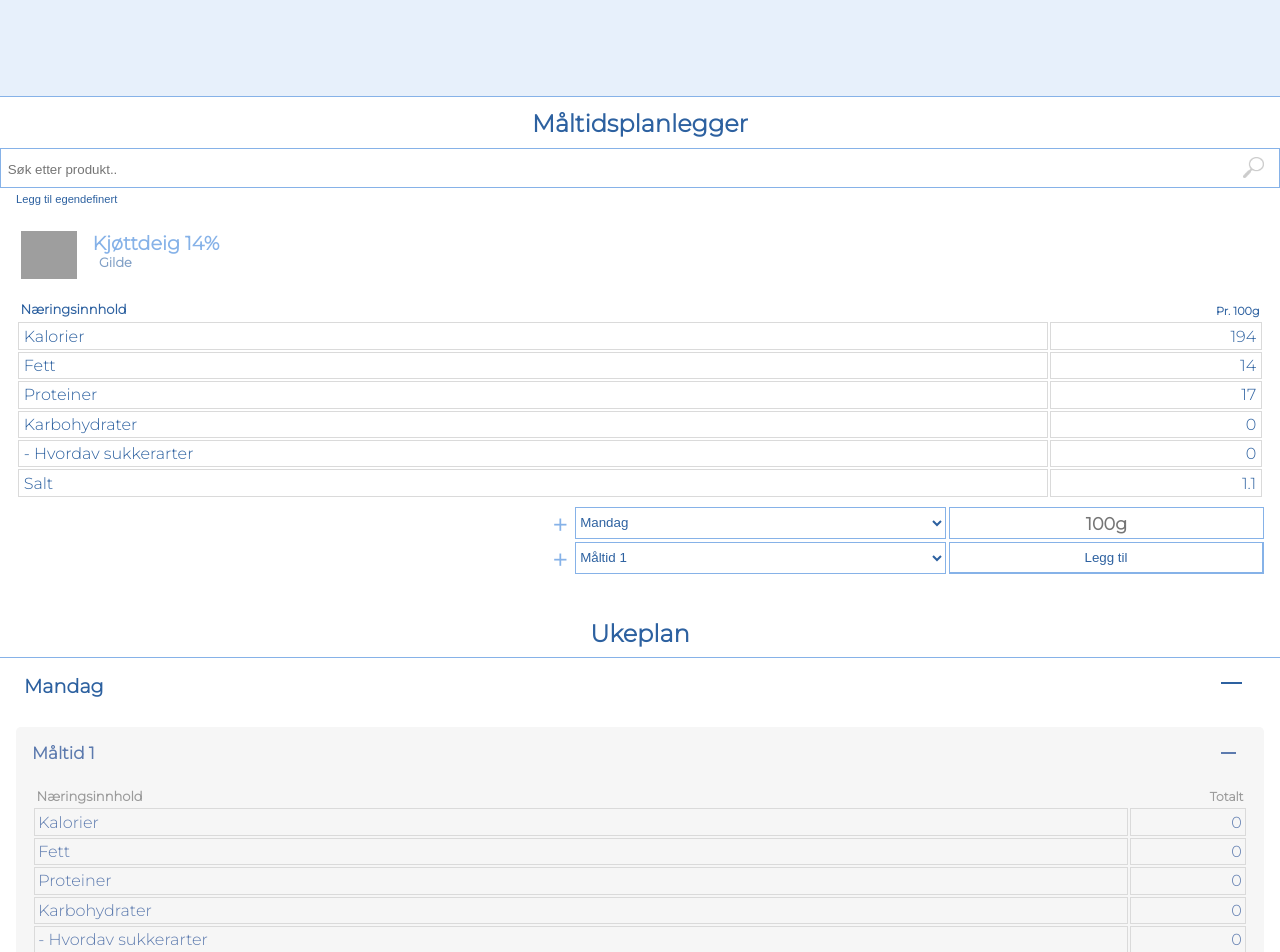
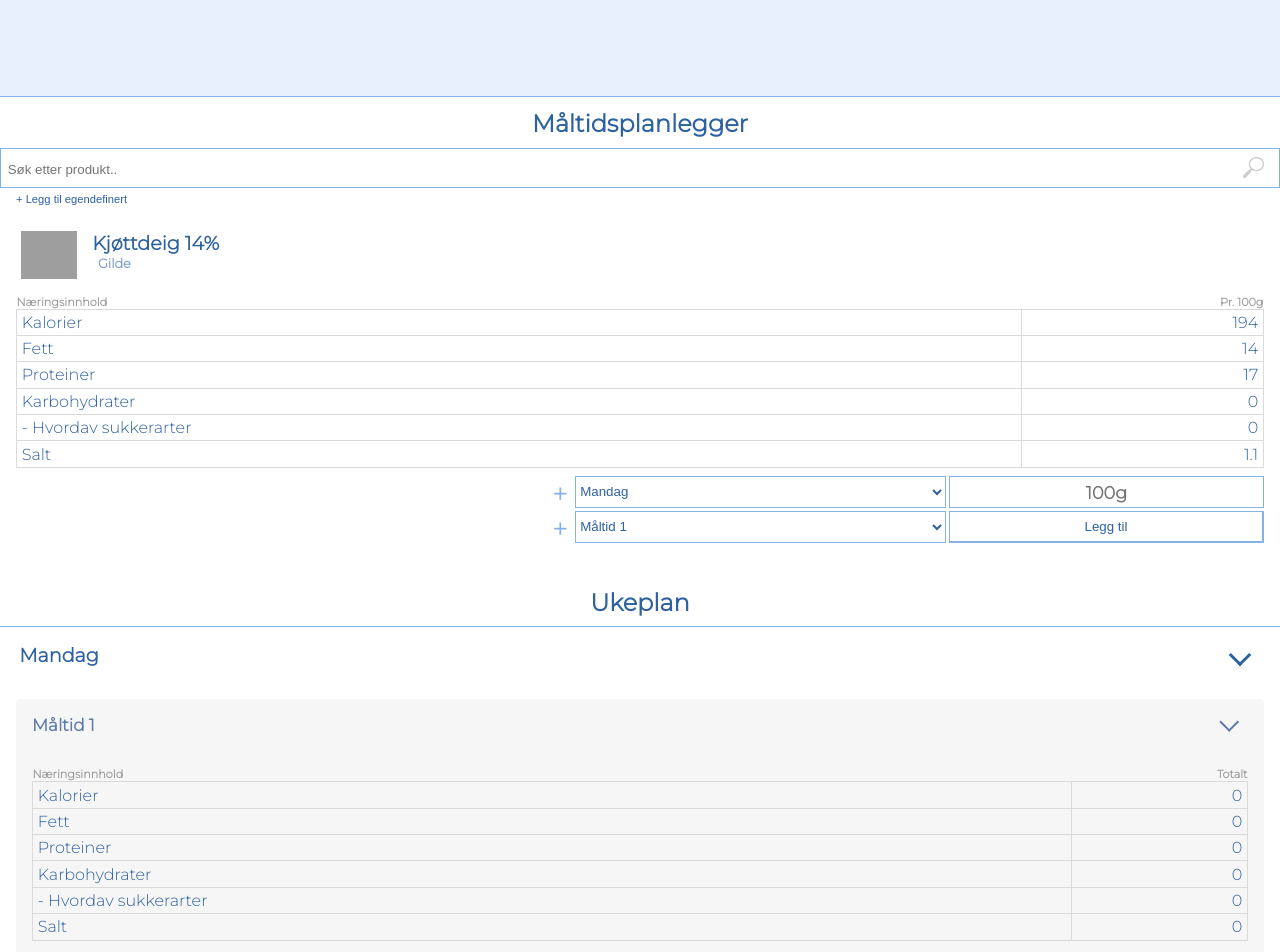
Before and after one commit to weskeiser/mealplanner, a React (Create React App) app in the folder client/: page / in a window 1280 px wide. Shown: the top 952 px of the page. Built offline with nearby package versions, Linux system fonts and the light colour scheme; grey boxes are pictures that could not be loaded.

Commit message:
progress backup

```diff
--- a/client/src/App.tsx
+++ b/client/src/App.tsx
@@ -9,7 +9,6 @@ import AddToMealplan from './components/AddToMealplan/AddToMealplan';
 import NutritionList from './components/NutritionList/NutritionList';
 
 import hideSearchResults from './components/utils/hideSearchResults';
-import NutritionTitleBar from './components/NutritionTitleBar/NutritionTitleBar';
 import AddCustomProduct from './components/AddCustomProduct/AddCustomProduct';
 import SelectedProductTitle from './components/SelectedProductTitle/SelectedProductTitle';
 import Mealplanner from './components/Mealplanner/Mealplan';
@@ -138,13 +137,12 @@ function App() {
         />
       </section>
       <AddCustomProduct />
-      {/* <hr className="selected-product__divider--upper dividers" /> */}
       <section className={selectedProductClass}>
         <SelectedProductTitle selectedProduct={selectedProduct} />
-        <NutritionTitleBar selectedProduct={selectedProduct} />
         <NutritionList
-          className={selectedProductClass + '__nutrition-list'}
+          className={selectedProductClass}
           selectedProduct={selectedProduct}
+          totalServing={'Pr. ' + selectedProduct.properties.serving + 'g'}
         />
         <AddToMealplan
           selectedProduct={selectedProduct}
--- a/client/src/components/AddCustomProduct/AddCustomProduct.tsx
+++ b/client/src/components/AddCustomProduct/AddCustomProduct.tsx
@@ -85,12 +85,12 @@ const AddCustomProduct: FC<IAddCustomProduct> = ({}) => {
   // ));
 
   return (
-    <div className="custom-product">
+    <section className="custom-product">
       <button
         className="custom-product__initializer"
         onClick={toggleVisibility}
       >
-        Legg til egendefinert
+        + Legg til egendefinert
       </button>
       {visible && (
         <form className="custom-product__form">
@@ -113,8 +113,13 @@ const AddCustomProduct: FC<IAddCustomProduct> = ({}) => {
                 key={'custom' + key}
                 children={
                   <>
-                    <p>{key}</p>
-                    <input type="text" name={key} placeholder="" />
+                    <label htmlFor={'addCustom' + key}>{key}</label>
+                    <input
+                      id={'addCustom' + key}
+                      type="text"
+                      name={key}
+                      placeholder=""
+                    />
                   </>
                 }
               />
@@ -125,7 +130,7 @@ const AddCustomProduct: FC<IAddCustomProduct> = ({}) => {
           </button>
         </form>
       )}
-    </div>
+    </section>
   );
 };
 
--- a/client/src/components/Mealplanner/MealplanDay/MealplanDay.tsx
+++ b/client/src/components/Mealplanner/MealplanDay/MealplanDay.tsx
@@ -29,17 +29,17 @@ const MealplanDay: FC<IMealplanDay> = ({
     />
   ));
 
-  const arrowOrLine = visible
-    ? 'mealPlan__day__arrow__inner mealPlan__day__arrow__inner__make-line'
-    : 'mealPlan__day__arrow__inner';
+  const openOrClosed = visible
+    ? 'mealPlan__day__title__toggle__inner mealPlan__day__title__toggle__inner__make-line'
+    : 'mealPlan__day__title__toggle__inner';
 
   return (
     <>
       <section className="mealPlan">
         <section className="mealPlan__day">
           <h2 className="mealPlan__day__title">{mealPlan.listName}</h2>
-          <div className="mealPlan__day__arrow__outter" onClick={openList}>
-            <div className={arrowOrLine}></div>
+          <div className="mealPlan__day__title__toggle" onClick={openList}>
+            <div className={openOrClosed}></div>
           </div>
         </section>
 
--- a/client/src/components/Mealplanner/MealplanDay/MealplanMeal/MealplanMeal.tsx
+++ b/client/src/components/Mealplanner/MealplanDay/MealplanMeal/MealplanMeal.tsx
@@ -21,7 +21,7 @@ const MealplanMeal: FC<IMealplanMeal> = ({
     setVisible(!visible);
   };
 
-  const arrowOrLine = visible
+  const openOrClosed = visible
     ? 'mealPlan__meals__meal__title__toggle__inner mealPlan__meals__meal__title__toggle__inner__make-line'
     : 'mealPlan__meals__meal__title__toggle__inner';
 
@@ -33,7 +33,7 @@ const MealplanMeal: FC<IMealplanMeal> = ({
           className="mealPlan__meals__meal__title__toggle"
           onClick={openList}
         >
-          <div className={arrowOrLine}></div>
+          <div className={openOrClosed}></div>
         </div>
       </div>
 
--- a/client/src/components/Mealplanner/MealplanDay/MealplanMeal/ProductsAndNutrition/ProductsAndNutrition.tsx
+++ b/client/src/components/Mealplanner/MealplanDay/MealplanMeal/ProductsAndNutrition/ProductsAndNutrition.tsx
@@ -86,23 +86,11 @@ const ProductsAndNutrition: FC<IProductsAndNutrition> = ({
           productsAndNutritionC={productsAndNutritionC}
         />
       </ul>
-      <div className={productsAndNutritionC + '__nutrition-list__heading'}>
-        <h3
-          className={productsAndNutritionC + '__nutrition-list__heading__title'}
-        >
-          Næringsinnhold
-        </h3>
-        <p
-          className={
-            productsAndNutritionC + '__nutrition-list__heading__serving'
-          }
-        >
-          Totalt
-        </p>
-      </div>
+
       <NutritionList
-        className={productsAndNutritionC + '__nutrition-list'}
+        className={productsAndNutritionC}
         selectedProduct={totalNutritionalValue}
+        totalServing={'Totalt'}
       />
     </>
   );
--- a/client/src/components/NutritionList/NutritionList.tsx
+++ b/client/src/components/NutritionList/NutritionList.tsx
@@ -5,26 +5,27 @@ import { ItotalNutritionalValue } from '../Mealplanner/MealplanDay/MealplanMeal/
 interface IListContent {
   className: string;
   selectedProduct: IProducts | ItotalNutritionalValue;
+  totalServing: string;
 }
 
 const NutritionList: FC<IListContent> = ({
   className,
   selectedProduct,
-  servingTitle,
+  totalServing,
 }) => {
   const { properties } = selectedProduct;
-  const { serving, calories, salt, macros } = properties;
+  const { calories, salt, macros } = properties;
   const { fat, protein, carbs } = macros;
   const { total, sugars } = carbs;
 
   return (
-    <table className={className}>
-      {/* <thead>
+    <table className={className + '__nutrition-list'}>
+      <thead>
         <tr>
           <th>Næringsinnhold</th>
-          <th>Get text from parent</th>
+          <th>{totalServing}</th>
         </tr>
-      </thead> */}
+      </thead>
 
       <tbody>
         <tr>
--- a/client/src/components/NutritionTitleBar/NutritionTitleBar.tsx
+++ /dev/null
@@ -1,23 +0,0 @@
-import { FC } from 'react';
-import { IProducts } from '../../Interfaces/Products';
-
-interface INutritionTitleBar {
-  selectedProduct: IProducts;
-}
-
-const NutritionTitleBar: FC<INutritionTitleBar> = ({ selectedProduct }) => {
-  return (
-    <>
-      <div className="selected-product__nutrition-list__heading">
-        <h3 className="selected-product__nutrition-list__heading__title">
-          Næringsinnhold
-        </h3>
-        <p className="selected-product__nutrition-list__heading__serving">
-          Pr. {selectedProduct.properties.serving}g
-        </p>
-      </div>
-    </>
-  );
-};
-
-export default NutritionTitleBar;
--- a/client/src/components/SelectedProductTitle/SelectedProductTitle.tsx
+++ b/client/src/components/SelectedProductTitle/SelectedProductTitle.tsx
@@ -16,7 +16,6 @@ const SelectedProductTitle: FC<ISelectedProductTitle> = ({
           src={selectedProduct.properties.logo}
           alt=""
         />
-        <div>
         <h2 className="selected-product__title__name">
           {selectedProduct.name}
         </h2>
@@ -24,7 +23,6 @@ const SelectedProductTitle: FC<ISelectedProductTitle> = ({
           {selectedProduct.properties.brand}
         </h3>
       </div>
-      </div>
     </>
   );
 };
--- a/client/src/styles/App.css
+++ b/client/src/styles/App.css
@@ -16,6 +16,8 @@ html {
 
 body {
   height: 100%;
+  -ms-touch-action: none;
+      touch-action: none;
 }
 
 #root {
@@ -204,7 +206,7 @@ main {
   border-bottom: 1px solid #86b2e8;
 }
 
-.custom-product__form__list__input > p {
+.custom-product__form__list__input > label {
   border-right: 1px solid #86b2e8;
   background-color: rgba(134, 178, 232, 0.2);
 }
@@ -257,50 +259,54 @@ main {
 
 .selected-product__title {
   margin-left: 0.3em;
-  display: -webkit-box;
-  display: -ms-flexbox;
-  display: flex;
+  display: -ms-grid;
+  display: grid;
+  -ms-grid-columns: 3.5em 1fr;
+      grid-template-columns: 3.5em 1fr;
+  -ms-grid-rows: 2fr 1fr;
+      grid-template-rows: 2fr 1fr;
 }
 
 .selected-product__title__logo {
   width: 3.5em;
   height: 3em;
-  margin-right: 0.5em;
+  -ms-grid-row: 1;
+  -ms-grid-row-span: 2;
+  grid-row: 1/3;
 }
 
 .selected-product__title__name {
-  margin-left: 0.4em;
+  margin-left: 0.8em;
   color: #2d61a0;
   font-size: 1.2em;
-  color: #86b2e8;
 }
 
 .selected-product__title__brand {
   color: rgba(45, 97, 160, 0.6);
-  margin-left: 1.1em;
+  margin-left: 1.65em;
+  margin-top: -0.5em;
   font-size: 0.8em;
 }
 
 .selected-product__nutrition-list {
+  color: #2d61a0;
   width: 100%;
-  color: #2d61a0;
+  border-collapse: collapse;
+  margin-top: 1em;
 }
 
-.selected-product__nutrition-list__heading {
-  color: #2d61a0;
+.selected-product__nutrition-list > thead {
   font-size: 0.7em;
-  display: -webkit-box;
-  display: -ms-flexbox;
-  display: flex;
-  margin: 0 0.4em;
-  margin-top: 2em;
-  margin-bottom: 0.2em;
+  color: #9b9b9b;
+  font-weight: bold;
 }
 
-.selected-product__nutrition-list__heading__serving {
-  margin-left: auto;
-  margin-top: 0.3em;
-  font-weight: bold;
+.selected-product__nutrition-list > thead > tr :nth-child(1) {
+  text-align: left;
+}
+
+.selected-product__nutrition-list > thead > tr :nth-child(2) {
+  text-align: right;
 }
 
 .selected-product__nutrition-list > tbody > tr > td {
@@ -437,43 +443,39 @@ main {
   display: -webkit-box;
   display: -ms-flexbox;
   display: flex;
-  margin-top: 1em;
-  margin-left: 1.5em;
+  height: 3.5em;
 }
 
 .mealPlan__day__title {
+  margin: auto 0;
+  margin-left: 1em;
   color: #2d61a0;
   font-size: 1.2em;
 }
 
-.mealPlan__day__arrow__outter {
+.mealPlan__day__title__toggle {
+  display: -webkit-box;
+  display: -ms-flexbox;
+  display: flex;
   margin-left: auto;
-  margin-top: -0.7em;
   width: 5em;
-  height: 3em;
-  padding-left: 1.5em;
-  padding-top: 0.7em;
   cursor: pointer;
 }
 
-.mealPlan__day__arrow__inner {
+.mealPlan__day__title__toggle__inner {
+  margin: auto auto;
   border: 0.2em solid #2d61a0;
   border-top: transparent;
   border-left: transparent;
   width: 1em;
   height: 1em;
+  -webkit-transform: rotate(-45deg);
+          transform: rotate(-45deg);
+}
+
+.mealPlan__day__title__toggle__inner__make-line {
   -webkit-transform: rotate(45deg);
           transform: rotate(45deg);
-}
-
-.mealPlan__day__arrow__inner__make-line {
-  border: 1px solid #2d61a0;
-  -webkit-transform: none;
-          transform: none;
-  margin-top: 0.5em;
-  height: 0;
-  width: 1.3em;
-  margin-left: -0.2em;
 }
 
 .mealPlan__day__divider--lower {
@@ -501,40 +503,35 @@ main {
 }
 
 .mealPlan__meals__meal__title__toggle {
+  padding-top: 0.25em;
   margin-left: auto;
-  margin-top: -0.7em;
-  width: 3em;
-  padding-top: 0.9em;
-  padding-left: 0.3em;
   cursor: pointer;
   display: -webkit-box;
   display: -ms-flexbox;
   display: flex;
+  width: 100%;
 }
 
 .mealPlan__meals__meal__title__toggle__inner {
-  margin: 0 auto;
-  font-size: 0.8em;
+  margin-left: auto;
+  margin-right: 0.8em;
   border: 0.2em solid #5c7aae;
   border-top: transparent;
   border-left: transparent;
   width: 1em;
   height: 1em;
+  -webkit-transform: rotate(-45deg);
+          transform: rotate(-45deg);
+}
+
+.mealPlan__meals__meal__title__toggle__inner__make-line {
+  margin-top: -0.25em;
   -webkit-transform: rotate(45deg);
           transform: rotate(45deg);
 }
 
-.mealPlan__meals__meal__title__toggle__inner__make-line {
-  border: 1px solid #5c7aae;
-  -webkit-transform: none;
-          transform: none;
-  margin-top: 0.5em;
-  height: 0.1em;
-  width: 1.3em;
-}
-
 .mealPlan__meals__meal__products-and-nutrition {
-  margin-top: 0.5em;
+  margin-bottom: 2em;
 }
 
 .mealPlan__meals__meal__products-and-nutrition__product {
@@ -577,30 +574,9 @@ main {
 }
 
 .mealPlan__meals__meal__products-and-nutrition__nutrition-list {
-  color: #5c7aae;
+  color: #2d61a0;
   width: 100%;
-}
-
-.mealPlan__meals__meal__products-and-nutrition__nutrition-list__heading {
-  font-size: 0.7em;
-  display: -webkit-box;
-  display: -ms-flexbox;
-  display: flex;
-  margin: 0 0.4em;
-  margin-top: 2em;
-  margin-bottom: 0.2em;
-  color: #9b9b9b;
-}
-
-.mealPlan__meals__meal__products-and-nutrition__nutrition-list__heading__title {
-  margin-top: auto;
-}
-
-.mealPlan__meals__meal__products-and-nutrition__nutrition-list__heading__serving {
-  margin-left: auto;
-  margin-top: 0.3em;
-  font-size: 1.1em;
-  font-weight: bold;
+  border-collapse: collapse;
 }
 
 .mealPlan__meals__meal__products-and-nutrition__nutrition-list > thead {
@@ -613,8 +589,12 @@ main {
   text-align: left;
 }
 
+.mealPlan__meals__meal__products-and-nutrition__nutrition-list > thead > tr :nth-child(2) {
+  text-align: right;
+}
+
 .mealPlan__meals__meal__products-and-nutrition__nutrition-list > tbody > tr > td {
-  padding: 0.2em;
+  padding: 0.2em 0.3em;
 }
 
 .mealPlan__meals__meal__products-and-nutrition__nutrition-list > tbody > tr > td:first-child {
@@ -624,33 +604,6 @@ main {
 .mealPlan__meals__meal__products-and-nutrition__nutrition-list > tbody > tr > td:nth-child(2) {
   text-align: right;
   border: 1px solid #dadada;
-}
-
-.mealPlan__meals__meal__products-and-nutrition__nutrition-list__list-item {
-  border-top: 1px solid #dadada;
-  border-right: 1px solid #dadada;
-  border-left: 1px solid #dadada;
-  display: -ms-grid;
-  display: grid;
-  -ms-grid-columns: 3fr 1fr;
-      grid-template-columns: 3fr 1fr;
-  padding: 0.3em;
-}
-
-.mealPlan__meals__meal__products-and-nutrition__nutrition-list__list-item > * {
-  padding: 0 0.3em;
-}
-
-.mealPlan__meals__meal__products-and-nutrition__nutrition-list__list-item:last-child {
-  border-bottom: 1px solid #dadada;
-}
-
-.mealPlan__meals__meal__products-and-nutrition__nutrition-list__list-item__key {
-  border-right: 1px solid #dadada;
-}
-
-.mealPlan__meals__meal__products-and-nutrition__nutrition-list__list-item__value {
-  margin-left: auto;
 }
 
 .green {
--- a/client/src/styles/App.scss
+++ b/client/src/styles/App.scss
@@ -16,7 +16,7 @@ html {
 body {
   height: 100%;
   // REMOVE AFTER DEV
-  // touch-action: none;
+  touch-action: none;
 }
 
 // Page color 1
@@ -29,10 +29,49 @@ $title-color-lighter: #e7c376;
 $page-color-opacity2: rgba($page-color, 0.2);
 
 $data-ink: #dadada;
-$data-ink-text: #b7b7b7;
+$data-ink-text: #9b9b9b;
 
-$data-ink: #dadada;
-$data-ink-text: #9b9b9b;
+// Meal colors
+$meal-background: rgb(246, 249, 255);
+$meal-background: rgb(232, 232, 232);
+$meal-background: #f6f6f6;
+$meal-color: rgb(92, 122, 174);
+
+@mixin nutrition-list {
+  color: $page-color-text;
+  width: 100%;
+  border-collapse: collapse;
+
+  & > thead {
+    font-size: 0.7em;
+    color: $data-ink-text;
+    font-weight: bold;
+
+    & > tr :nth-child(1) {
+      text-align: left;
+    }
+
+    & > tr :nth-child(2) {
+      text-align: right;
+    }
+  }
+
+  & > tbody {
+    & > tr {
+      & > td {
+        padding: 0.2em 0.3em;
+        &:first-child {
+          border: 1px solid $data-ink;
+        }
+
+        &:nth-child(2) {
+          text-align: right;
+          border: 1px solid $data-ink;
+        }
+      }
+    }
+  }
+}
 
 #root {
   height: 100%;
@@ -221,7 +260,7 @@ main {
         //   border-top: 1px solid $page-color;
         // }
 
-        & > p {
+        & > label {
           border-right: 1px solid $page-color;
           background-color: $page-color-opacity2;
         }
@@ -278,66 +317,35 @@ main {
 
   &__title {
     margin-left: 0.3em;
-    display: flex;
+    display: grid;
+    grid-template-columns: 3.5em 1fr;
+    grid-template-rows: 2fr 1fr;
 
     &__logo {
       width: 3.5em;
       height: 3em;
-      margin-right: 0.5em;
+      // margin-right: 0.5em;
+      grid-row: 1/3;
     }
 
     &__name {
-      margin-left: 0.4em;
+      margin-left: 0.8em;
       color: $page-color-text;
       font-size: 1.2em;
-      color: $page-color;
     }
 
     &__brand {
       color: rgba($page-color-text, 0.6);
-      margin-left: 1.1em;
+      margin-left: 1.65em;
+      margin-top: -0.5em;
       font-size: 0.8em;
     }
   }
 
   // - Nutrition List
   &__nutrition-list {
-    width: 100%;
-    color: $page-color-text;
-    // font-weight: 600;
-
-    &__heading {
-      color: $page-color-text;
-      font-size: 0.7em;
-      display: flex;
-      margin: 0 0.4em;
-      margin-top: 2em;
-      margin-bottom: 0.2em;
-
-      &__serving {
-        margin-left: auto;
-        margin-top: 0.3em;
-        font-weight: bold;
-      }
-    }
-
-    & > tbody {
-      & > tr {
-        & > td {
-          padding: 0.2em 0.3em;
-          &:first-child {
-            // border: 1px solid $page-color;
-            border: 1px solid $data-ink;
-          }
-
-          &:nth-child(2) {
-            // color: red;
-            text-align: right;
-            border: 1px solid $data-ink;
-          }
-        }
-      }
-    }
+    @include nutrition-list();
+    margin-top: 1em;
   }
 
   // - Add To List
@@ -460,42 +468,33 @@ main {
   &__day {
     // border: 1px solid black;
     display: flex;
-    margin-top: 1em;
-    margin-left: 1.5em;
+    height: 3.5em;
 
     &__title {
+      margin: auto 0;
+      margin-left: 1em;
       color: $page-color-text;
       font-size: 1.2em;
-    }
 
-    &__arrow {
-      &__outter {
+      &__toggle {
         // border: 1px solid black;
+        display: flex;
         margin-left: auto;
-        margin-top: -0.7em;
         width: 5em;
-        height: 3em;
-        padding-left: 1.5em;
-        padding-top: 0.7em;
         cursor: pointer;
-      }
 
         &__inner {
+          margin: auto auto;
           border: 0.2em solid $page-color-text;
           border-top: transparent;
           border-left: transparent;
           width: 1em;
           height: 1em;
-        transform: rotate(45deg);
-        // border-radius: 0.1em;
+          transform: rotate(-45deg);
 
           &__make-line {
-          border: 1px solid $page-color-text;
-          transform: none;
-          margin-top: 0.5em;
-          height: 0;
-          width: 1.3em;
-          margin-left: -0.2em;
+            transform: rotate(45deg);
+          }
         }
       }
     }
@@ -510,11 +509,6 @@ main {
     margin-bottom: 3em;
 
     &__meal {
-      $meal-background: rgb(246, 249, 255);
-      $meal-background: rgb(232, 232, 232);
-      $meal-background: #f6f6f6;
-      $meal-color: rgb(92, 122, 174);
-
       background-color: $meal-background;
       margin: 1em 1em;
       padding: 1em 1em;
@@ -526,47 +520,37 @@ main {
         grid-template-columns: 7fr 1fr;
         font-size: 0.9em;
         color: $meal-color;
-        &__name {
-          // border: 1px solid black;
-        }
 
         &__toggle {
           // border: 1px solid black;
+          padding-top: 0.25em;
           margin-left: auto;
-          margin-top: -0.7em;
-          width: 3em;
-          padding-top: 0.9em;
-          padding-left: 0.3em;
           cursor: pointer;
           display: flex;
+          width: 100%;
 
           &__inner {
-            margin: 0 auto;
-            font-size: 0.8em;
+            margin-left: auto;
+            margin-right: 0.8em;
             border: 0.2em solid $meal-color;
             border-top: transparent;
             border-left: transparent;
             width: 1em;
             height: 1em;
-            transform: rotate(45deg);
+            transform: rotate(-45deg);
 
             &__make-line {
-              border: 1px solid $meal-color;
-              transform: none;
-              margin-top: 0.5em;
-              height: 0.1em;
-              width: 1.3em;
+              margin-top: -0.25em;
+              transform: rotate(45deg);
             }
           }
         }
       }
 
       &__products-and-nutrition {
-        margin-top: 0.5em;
+        margin-bottom: 2em;
         &__product {
           color: $meal-color;
-          // margin: 0.2em 1em;
-          // display: flex;
           display: grid;
           grid-template-columns: 6fr 1fr 1fr;
 
@@ -591,11 +575,9 @@ main {
           }
 
           &__remove {
-            // margin-left: 0.5em;
             margin-top: 0.05em;
             padding: 0 0.6em;
             color: $page-color;
-            // color: rgb(203, 160, 160);
             color: rgb(170, 80, 80);
             background-color: $meal-background;
             border: none;
@@ -608,92 +590,7 @@ main {
         }
 
         &__nutrition-list {
-          // margin: 0 1.6em;
-          color: $meal-color;
-          width: 100%;
-
-          &__heading {
-            font-size: 0.7em;
-            display: flex;
-            margin: 0 0.4em;
-            margin-top: 2em;
-            margin-bottom: 0.2em;
-            color: $data-ink-text;
-
-            &__title {
-              margin-top: auto;
-            }
-
-            &__serving {
-              margin-left: auto;
-              margin-top: 0.3em;
-              font-size: 1.1em;
-              font-weight: bold;
-            }
-          }
-
-          & > thead {
-            // display: flex;
-            font-size: 0.7em;
-            // display: flex;
-            // margin: 0 0.4em;
-            // margin-top: 2em;
-            // margin-bottom: 0.2em;
-            color: $data-ink-text;
-            font-weight: bold;
-            // width: 100%;
-
-            & > tr :nth-child(1) {
-              text-align: left;
-            }
-
-            :nth-child(2) {
-              // margin-left: auto;
-            }
-          }
-
-          & > tbody {
-            & > tr {
-              & > td {
-                padding: 0.2em;
-                &:first-child {
-                  border: 1px solid $data-ink;
-                }
-
-                &:nth-child(2) {
-                  // color: red;
-                  text-align: right;
-                  border: 1px solid $data-ink;
-                }
-              }
-            }
-          }
-
-          &__list-item {
-            // color: $page-color-text;
-            border-top: 1px solid $data-ink;
-            border-right: 1px solid $data-ink;
-            border-left: 1px solid $data-ink;
-            display: grid;
-            grid-template-columns: 3fr 1fr;
-            padding: 0.3em;
-
-            & > * {
-              padding: 0 0.3em;
-            }
-
-            &:last-child {
-              border-bottom: 1px solid $data-ink;
-            }
-
-            &__key {
-              border-right: 1px solid $data-ink;
-            }
-
-            &__value {
-              margin-left: auto;
-            }
-          }
+          @include nutrition-list();
         }
       }
     }
```
Also changed, not shown: 1 other file (tests, documents, lock files or other folders). Lines whose indentation alone changed are shown as unchanged.
